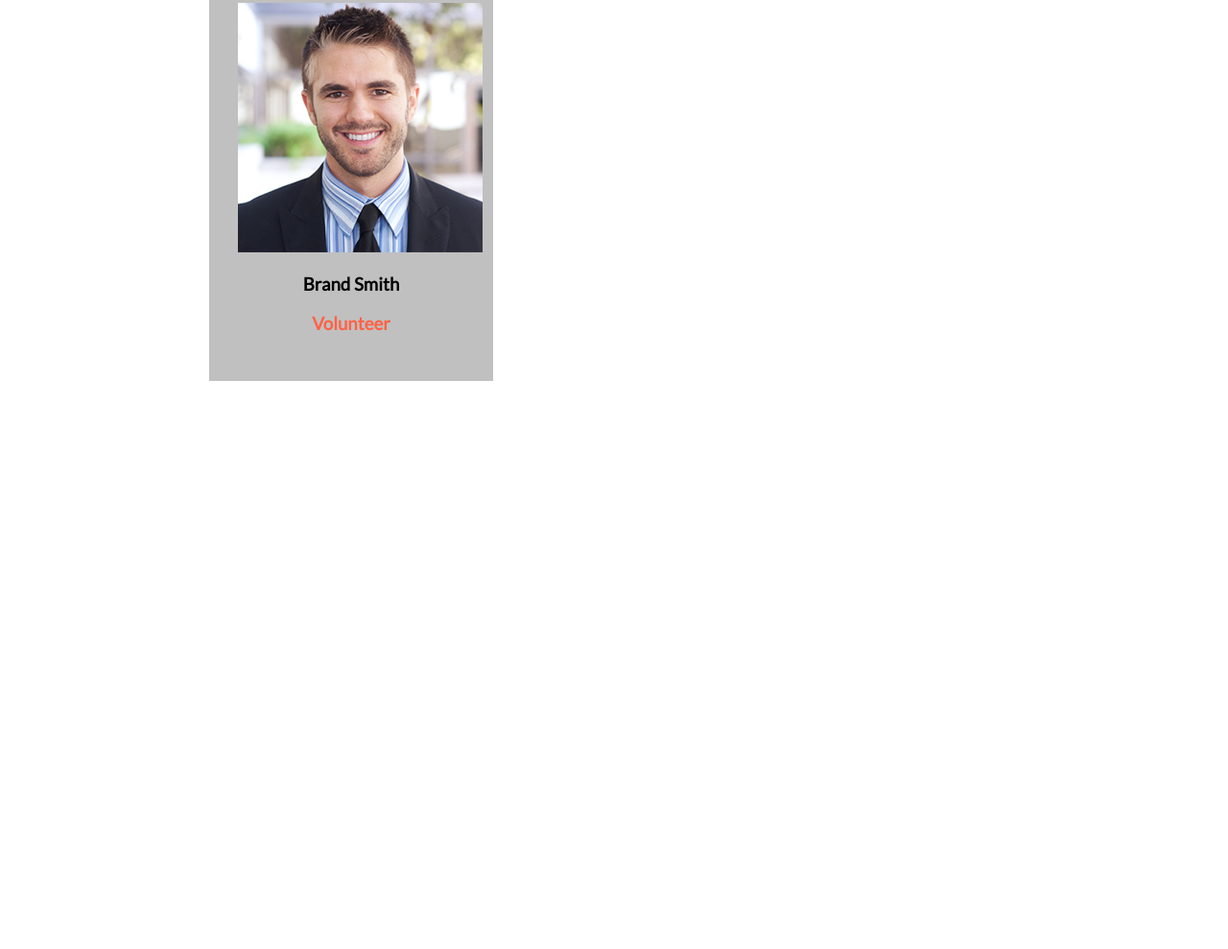
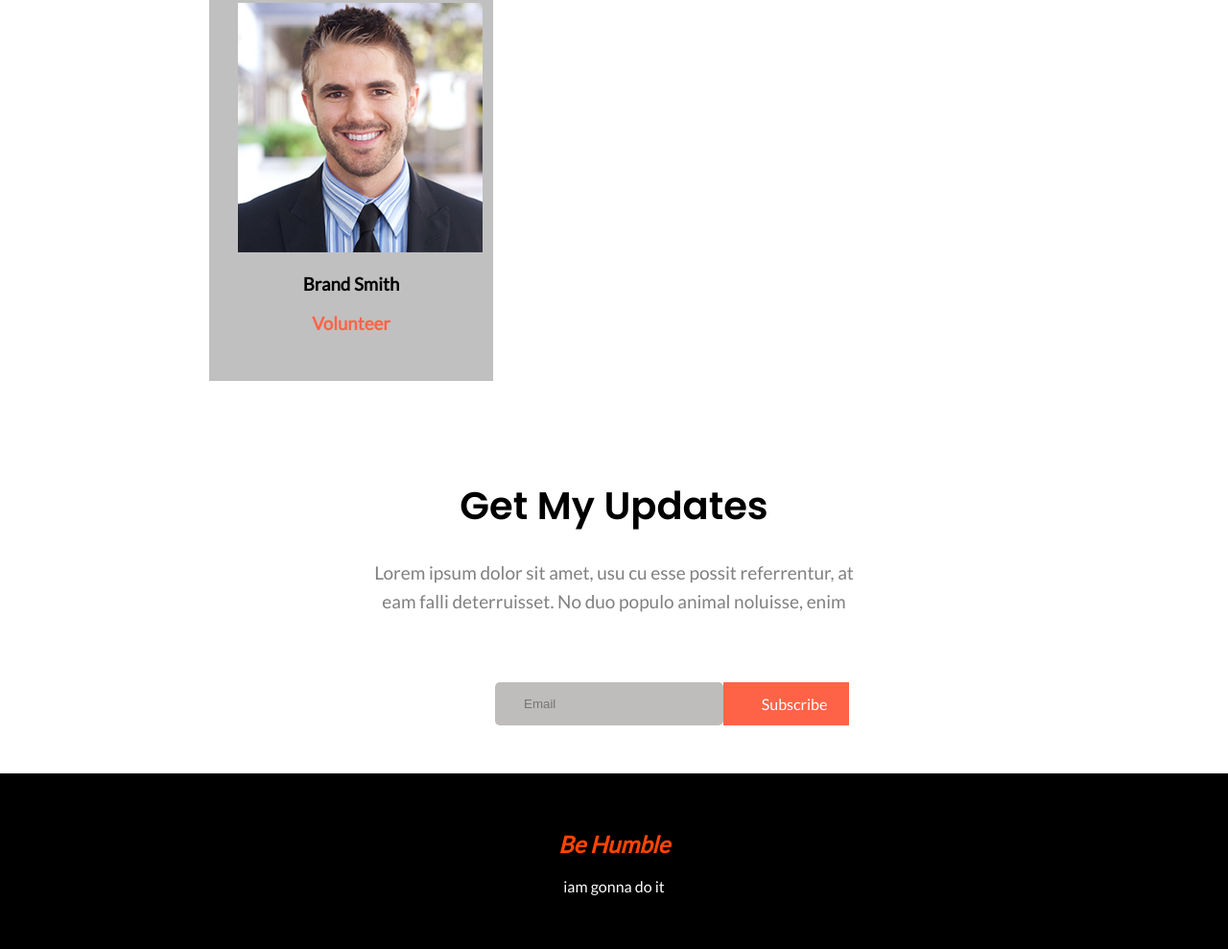
Before and after one commit to joysultan/Donate-today, a plain HTML site: page index.html in a window 1280 px wide. Shown: the part 3117-4106 px from the top of the page at 96% size. Before the commit the page ends 3574 px from the top, so only its background shows below. Drawn offline with Linux system fonts and the light colour scheme.

Commit message:
updates to footer done

```diff
--- a/index.html
+++ b/index.html
@@ -156,6 +156,38 @@
             </div>
         </section>
         <!-- volunteer end -->
+        <!-- updates start -->
+        <section class="updates">
+            <div class="d-content">
+                <h1 class="d-h1">Get My Updates</h1>
+                <p class="d-p">Lorem ipsum dolor sit amet, usu cu esse possit referrentur, at eam falli
+                    deterruisset. No duo populo animal noluisse, enim</p>
+            </div>
+        </section>
+
+        <section class="form">
+            <div class="container">
+                <div class="form-section">
+                    <div class="form-content">
+                        <input type="email" placeholder="Email">
+                        <a class="u-btn" href="#">Subscribe</a>
+                    </div>
+
+                </div>
+            </div>
+        </section>
+        <!-- updates end -->
+
+        <!-- footer start -->
+        <footer>
+            <h2>Be Humble</h2>
+            <p>iam gonna do it</p>
+        </footer>
+        <!-- footer end -->
+
+
+
+
 
 </body>
 
--- a/style.css
+++ b/style.css
@@ -69,8 +69,6 @@ body {
 }
 
 
-
-
 /* banner end */
 
 /* donate start */
@@ -115,9 +113,6 @@ body {
     float: left;
     /* border: 1px solid orange; */
     padding-left: 350px;
-
-
-
 
 }
 
@@ -245,12 +240,6 @@ body {
     background-color: #A9CCE3;
 }
 
-
-
-
-
-
-
 /* donate plan end */
 
 /* volunteer start */
@@ -269,21 +258,103 @@ body {
     font-weight: 700;
     font-size: 28px;
 }
-.ash{
+
+.ash {
     background-color: #C0C0C0;
 }
 
-.k-h1{
+.k-h1 {
     color: tomato;
 }
-.k-h3{
+
+.k-h3 {
     text-transform: capitalize;
 }
-.v-img{
-   text-align: center;
+
+.v-img {
+    text-align: center;
 }
-.c-p{
+
+.c-p {
     padding-left: 25px;
 }
 
 /* volunteer end */
+
+
+/* updates start */
+
+.container {
+    width: 60%;
+    /* border: 1px solid red; */
+    margin: 0 auto;
+    overflow: hidden;
+
+}
+
+.form {
+    padding-top: 50px;
+    padding-bottom: 50px;
+
+}
+
+.form-section {
+    text-align: center;
+    margin-left: 260px;
+
+
+
+
+
+}
+
+.form input {
+    width: 35%;
+    float: left;
+    /* margin-right: 40px; */
+    padding: 15px 30px;
+    background-color: #BEBDBC;
+    border-radius: 5px;
+
+    border: none;
+}
+.form input:focus{
+    outline: none;
+}
+
+.subscribe {}
+
+.u-btn {
+    width: 10%;
+    text-decoration: none;
+    background-color: tomato;
+    color: white;
+    padding: 13px 40px;
+    /* border: 1px solid blue; */
+    float: left;
+    transition: .3s;
+
+}
+.u-btn:hover{
+    background-color: black;
+    color: white;
+}
+
+/* updates end */
+
+/* footer start */
+footer{
+    background-color: black;
+    padding: 40px;
+    text-align: center;
+
+}
+footer h2{
+    color: orangered;
+    font-style: italic;
+
+}
+footer p{
+    color: white;
+}
+/* footer end */
```
Also changed, not shown: note.txt (added). Lines whose indentation alone changed are shown as unchanged.
